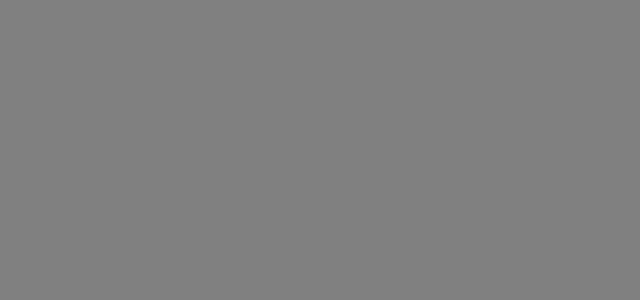
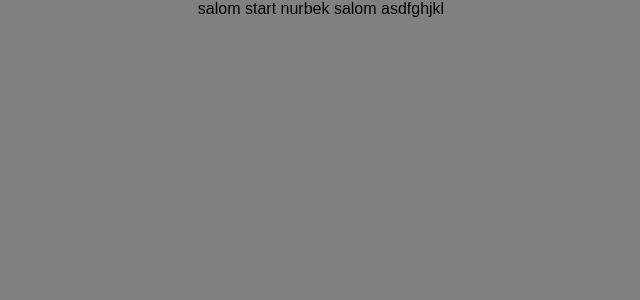
Before and after one commit to bekicom/Mebel, a React (Create React App) app: page / in a window 1280 px wide. Shown: the top 300 px of the page, without its empty margins (319-959 px from the left). Built offline with nearby package versions, Linux system fonts and the light colour scheme.

Commit message:
salom str6

```diff
--- a/src/App.js
+++ b/src/App.js
@@ -1,6 +1,5 @@
 
 import React from "react"
-// import { Nurbek } from "./pages/Nurbek/Nurbek";
 
 
 
@@ -19,9 +18,11 @@ import React from "react"
   return (
     <div className="App">
 
-   {/* salom start */}
+    salom start
 
-   {/* <Nurbek/> */}
+    nurbek salom asdfghjkl
+
+
 
 
 
```
